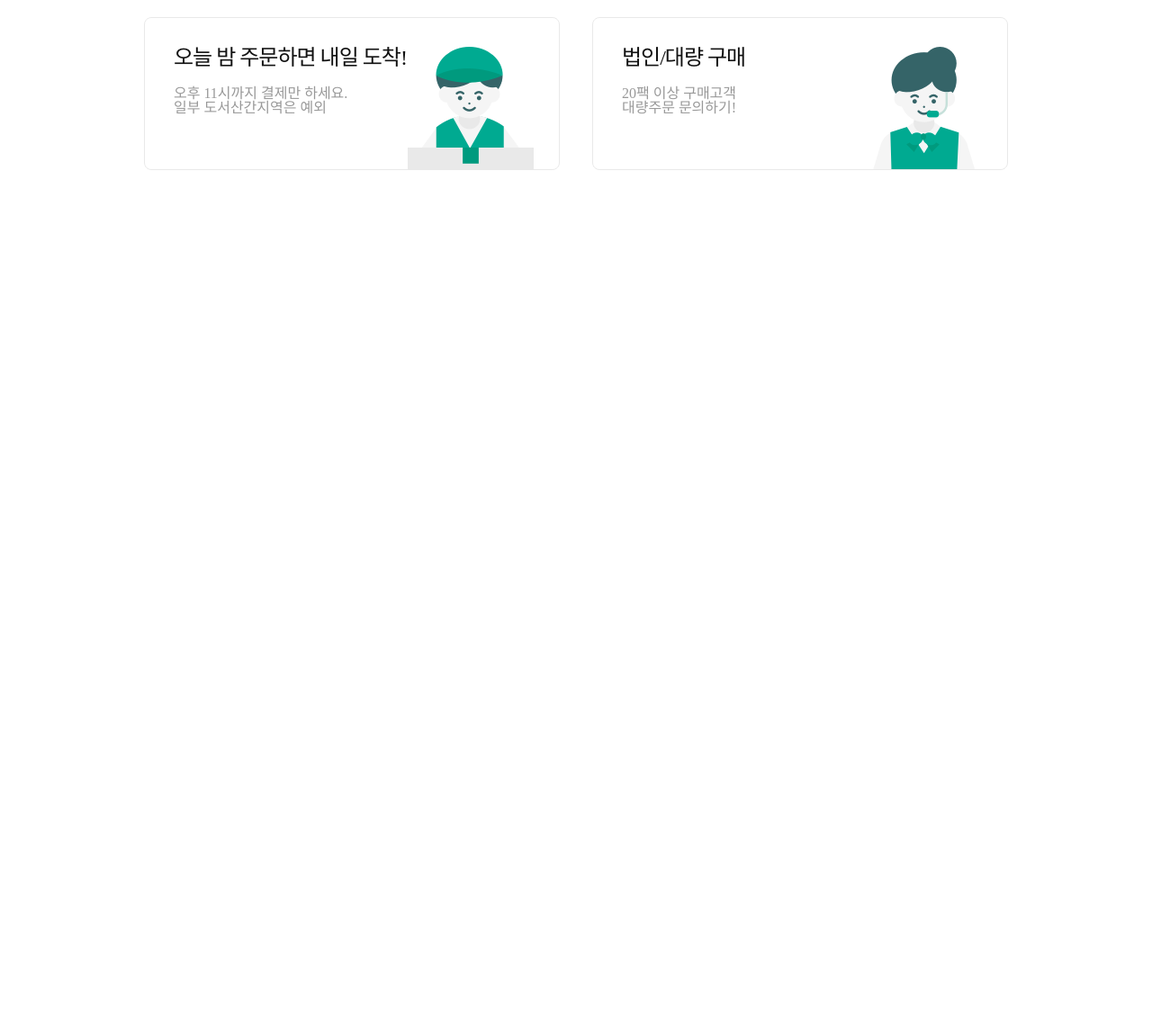
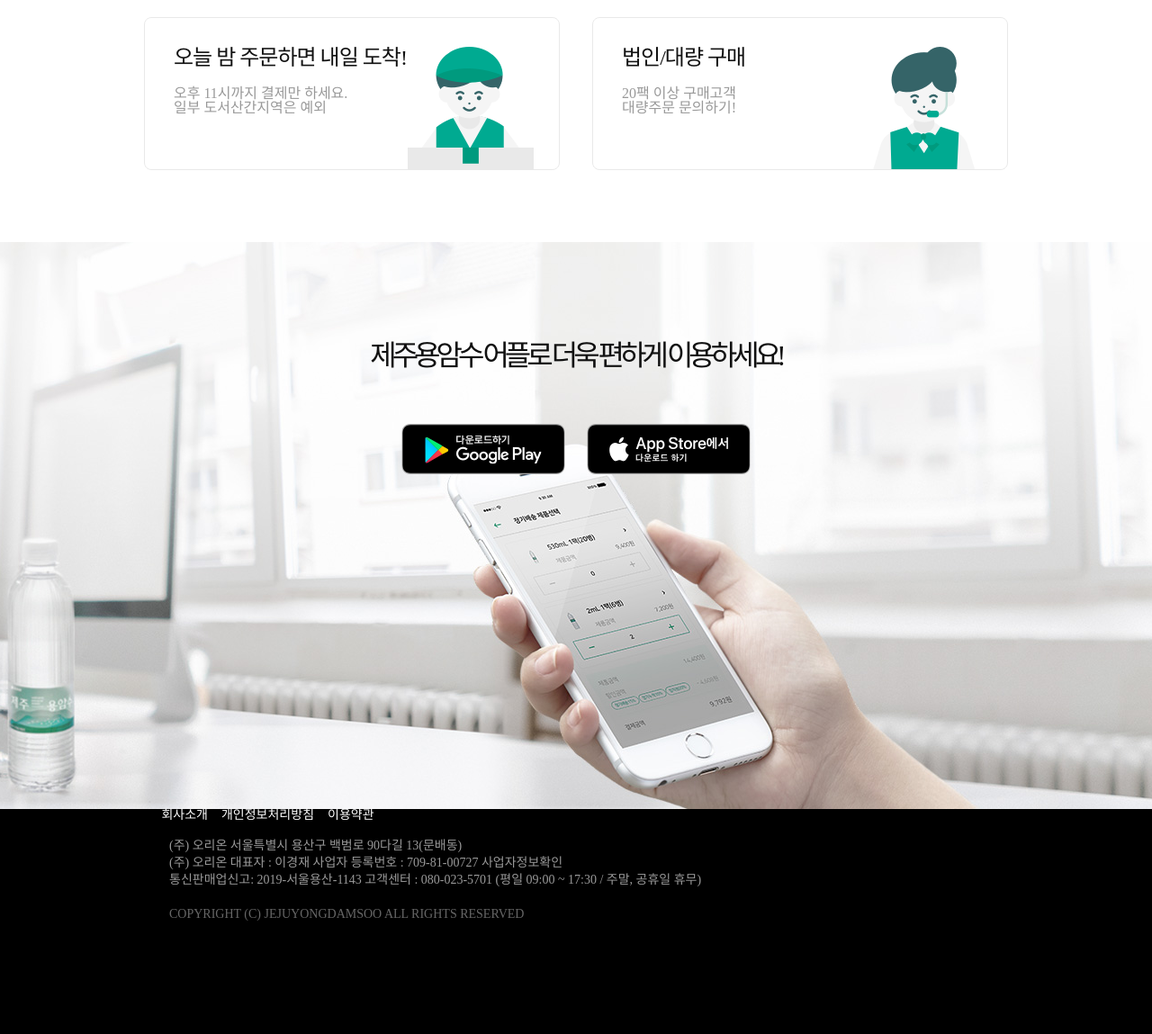
Before and after one commit to soobin102429/jejuyongamsoo, a plain HTML site: page index.html in a window 1280 px wide. Shown: the part 2146-3295 px from the top of the page at 90% size. Before the commit the page ends 2415 px from the top, so only its background shows below. Drawn offline with Linux system fonts and the light colour scheme; a web font is replaced by a local one.

Commit message:
v.1.0_20210114
제주용담수 끝

```diff
--- a/css/style.css
+++ b/css/style.css
@@ -408,3 +408,77 @@ header {
     margin-top: 20px;
     color: #999999;
 }
+
+.app-down{
+    width: 100%;
+    height: 630px;
+    background: url(../images/bg_down.jpg) no-repeat 50% 0;
+}
+
+.app-down .conts-area1{
+    padding-top: 80px;
+    background: url(../images/bg_down.jpg) no-repeat 50% 0;
+}
+.app-down .btn-sec{
+    margin-top: 60px;
+}
+.app-down a + a{
+    margin-left: 20px;
+}
+
+.conts-area1{
+    text-align: center;
+}
+.app-down .title{
+    font-size: 32px;
+    color: #111111;
+    font-weight: 400;
+    text-align: center;
+    letter-spacing: -5px;
+    margin-top: 30px;
+}
+footer {
+    width: 100%;
+    height: 250px;
+    background: #000;
+}
+.util1>ul>li{
+    margin-left: 15px;
+    color: white;
+}
+
+.util1>ul{
+    display: flex;
+    justify-content:center;
+    align-items: center;
+    margin-right: 700px;
+    margin-bottom: 20px;
+    font-size: 14px;
+    position: relative;
+}
+.util1>ul>li::after{
+    width: 1px;
+    height: 20px;
+    content: "";
+    background: #000;
+    position: absolute;
+    left: 70px;
+}
+.util>ul>li>:last-child::after{
+    width: 0;
+}
+.company-info{
+    font-size: 14px;
+    color: #999999;
+    font-weight: 300;
+    margin-left: 28px;
+}
+.company-info>ul>li{
+    margin-bottom: 5px;
+}
+.copyright{
+    margin-top: 24px;
+    font-size: 14px;
+    color: #666666;
+    margin-left: 28px;
+}
--- a/index.html
+++ b/index.html
@@ -139,5 +139,36 @@
             </ul>
         </div>
     </section>
+
+    <section class="app-down">
+        <div class="conts-area1">
+            <h2 class="title">제주용암수 어플로 더욱 편하게 이용하세요!</h2>
+            <div class="btn-sec">
+                <a href="#" target="_blank"><img src="images/btn_android.png" alt="Google Play에서 다운로드하기"></a>
+                <a href="#" target="_blank"><img src="images/btn_ios.png" alt="App Store에서 다운로드하기"></a>
+            </div>
+        </div>
+    </section>
+
+    <footer id="footer">
+        <div class="conts-area">
+            <div class="util1">
+                <ul>
+                    <li><a href="#" target="_blank">회사소개</a></li>
+                    <li><a href="#" target="_blank">개인정보처리방침</a></li>
+                    <li><a href="#" target="_blank">이용약관</a></li>
+                </ul>
+            </div>
+
+            <div class="company-info">
+            <ul>
+                <li>(주) 오리온 서울특별시 용산구 백범로 90다길 13(문배동)</li>
+                <li>(주) 오리온 대표자 : 이경재 사업자 등록번호 : 709-81-00727 <a href="#" target="blank">사업자정보확인</a></li>
+                <li>통신판매업신고: 2019-서울용산-1143 고객센터 : 080-023-5701 (평일 09:00 ~ 17:30 / 주말, 공휴일 휴무)</li>
+            </ul>
+            </div>
+        <p class="copyright">COPYRIGHT (C) JEJUYONGDAMSOO ALL RIGHTS RESERVED</p>
+        </div>
+    </footer>
 </body>
 </html>
```
